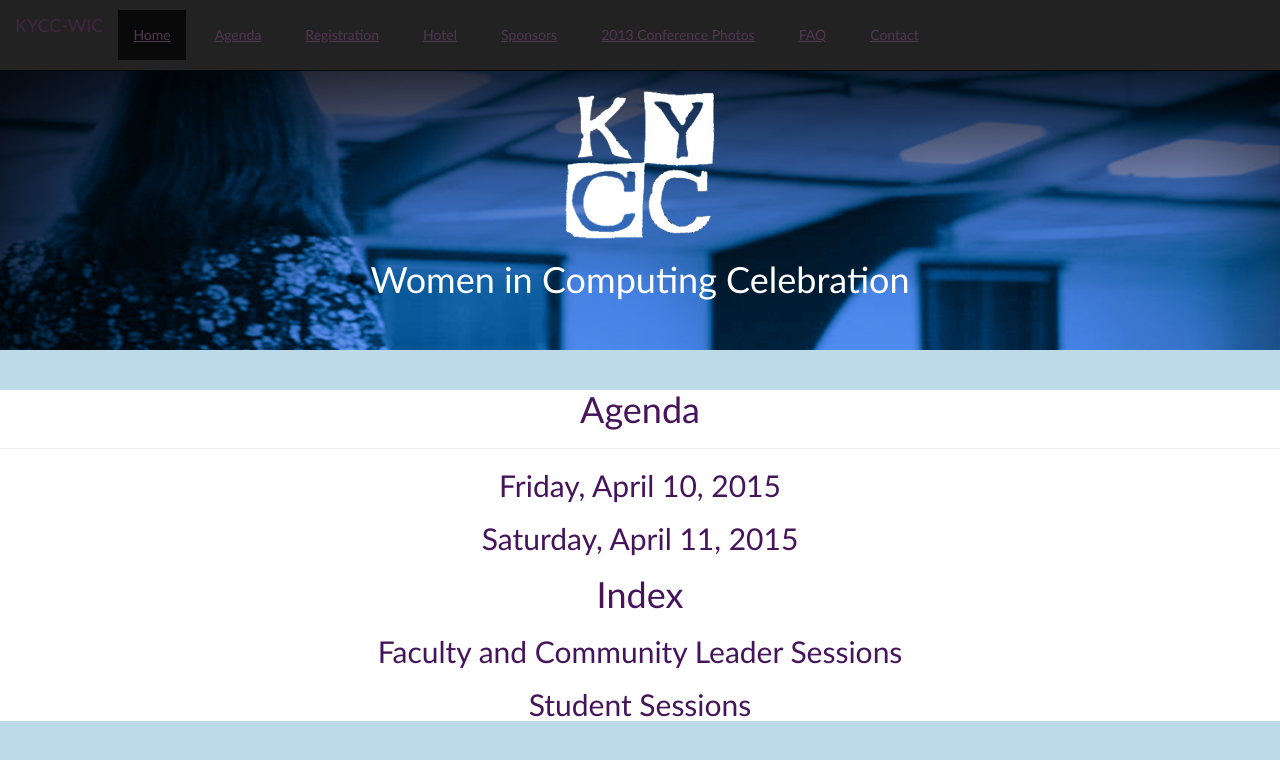
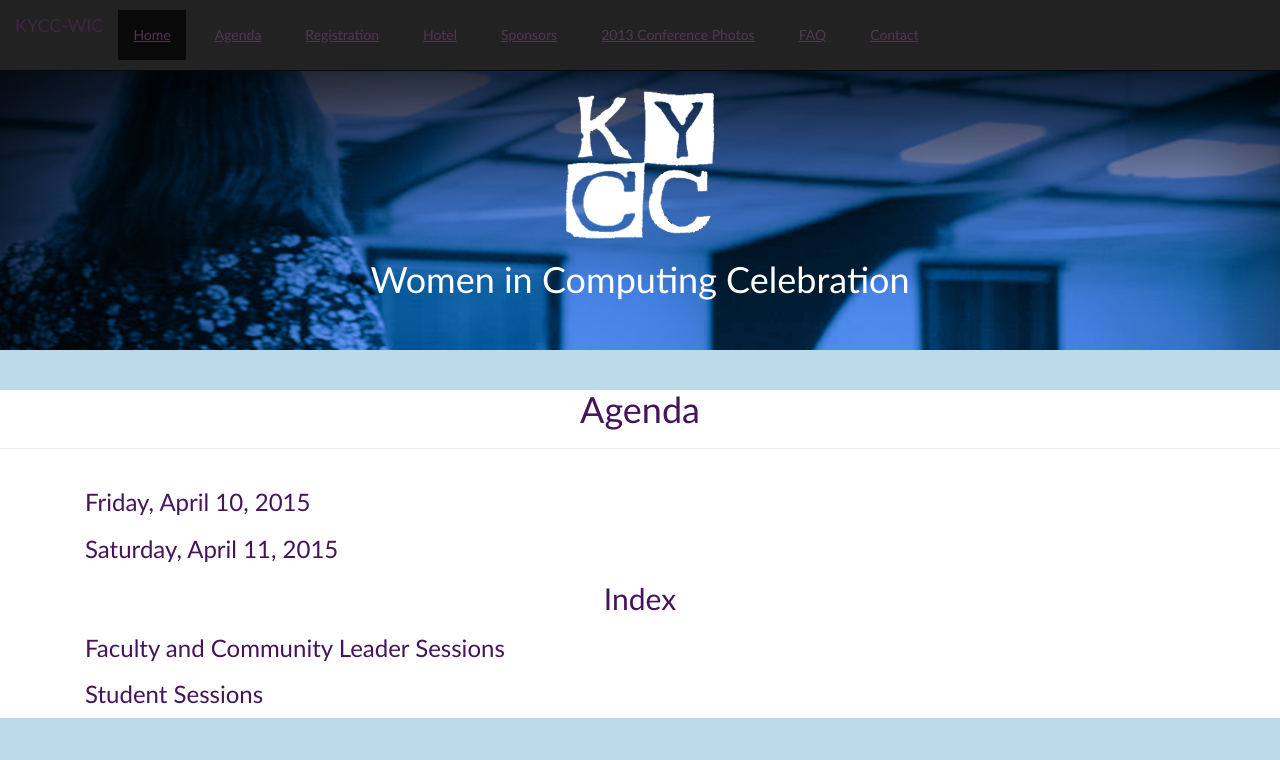
Before and after one commit to LexLadiesCode/KYCC-WIC, a Jekyll site: the page built from agenda.md, in a window 1280 px wide. Shown: the top 760 px of the page. Built offline with Jekyll 4.4.1, drawn with Linux system fonts in a browser that asks for light colours.

Commit message:
bootstrap styling

```diff
--- a/agenda.md
+++ b/agenda.md
@@ -3,13 +3,18 @@ layout: page
 title: Agenda
 permalink: /agenda/
 ---
+<div class="container">
+<div class="col-md-12">
 
-## Friday, April 10, 2015
+<h3>Friday, April 10, 2015</h3>
 
-## Saturday, April 11, 2015
+<h3>Saturday, April 11, 2015</h3>
 
-# Index
+<h2>Index</h2>
 
-## Faculty and Community Leader Sessions
+<h3>Faculty and Community Leader Sessions</h3>
 
-## Student Sessions
+<h3>Student Sessions</h3>
+
+</div>
+</div>
```
